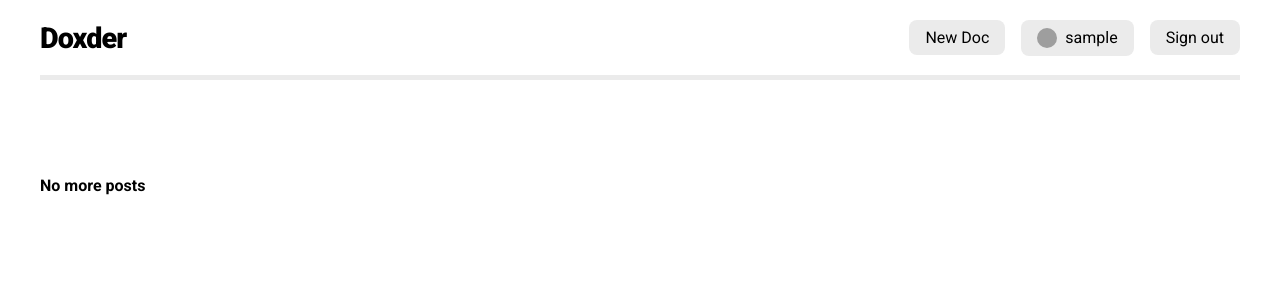
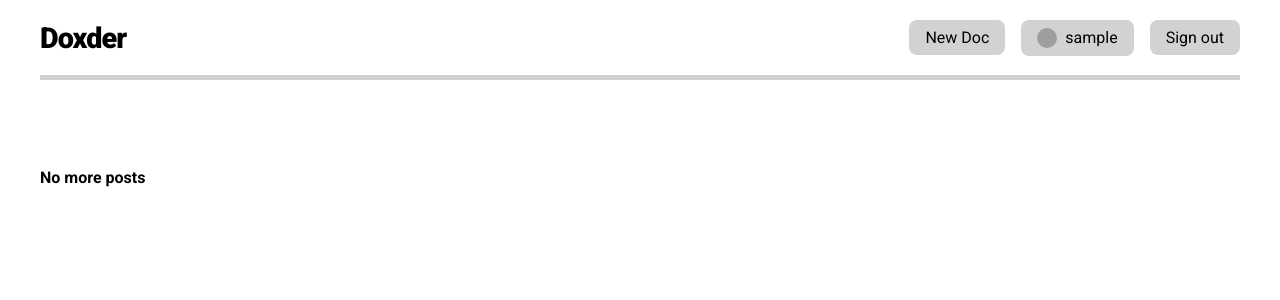
Before and after one commit to vlatan/video-store-python, a Flask app: page / in a window 1280 px wide. Shown: the top 300 px of the page. Run offline with Flask 2, Linux system fonts and the light colour scheme; the visitor is signed in with stand-in values (Sample User, id 1); data comes from the database, SQL or seed files in the repository; data that the repository does not hold is empty; grey boxes are pictures that could not be loaded.

Commit message:
Design updates

```diff
--- a/doxapp/static/home.css
+++ b/doxapp/static/home.css
@@ -3,7 +3,7 @@
     grid-template-columns: repeat(4, minmax(50px, 320px));
     /* grid-template-rows: repeat(auto, 1fr); */
     justify-content: space-between;
-    gap: 1.5rem;
+    gap: var(--content-padding);
 }
 
 a.home-video-link {
--- a/doxapp/static/shared.css
+++ b/doxapp/static/shared.css
@@ -3,7 +3,8 @@
 :root {
     --content-width: 1200px;
     --main-font-family: 'Roboto', sans-serif;
-    --content-padding: 2rem;
+    --content-padding: 1.5rem;
+    --main-color: rgb(210, 210, 210);
 }
 
 
@@ -28,7 +29,7 @@ ul, li {
 
 .site-wrap {
     display: grid;
-    row-gap: 2rem;
+    row-gap: var(--content-padding);
     grid-template-columns: 1fr;
     max-width: var(--content-width);
     margin: auto;
@@ -39,7 +40,7 @@ ul, li {
     display: flex;
     justify-content: space-between;
     align-items: center;
-    border-bottom: 5px solid rgb(235, 235, 235);
+    border-bottom: 5px solid var(--main-color);
     min-height: 5rem;
 }
 
@@ -65,7 +66,7 @@ a.nav-item {
     font-weight: 400;
     text-decoration: none;
     color: black;
-    background-color: rgb(235, 235, 235);
+    background-color: var(--main-color);
     border-radius: .5rem;
     padding: .5rem 1rem;
 }
@@ -83,6 +84,6 @@ a.nav-item.username {
 }
 
 .sidebar {
-    border-left: 5px solid rgb(235, 235, 235);
-    padding-left: 2rem;
+    border-left: 5px solid var(--main-color);
+    padding-left: var(--content-padding);
 }
```
Also changed, not shown: doxapp/static/post.css (+13 -14 lines).
